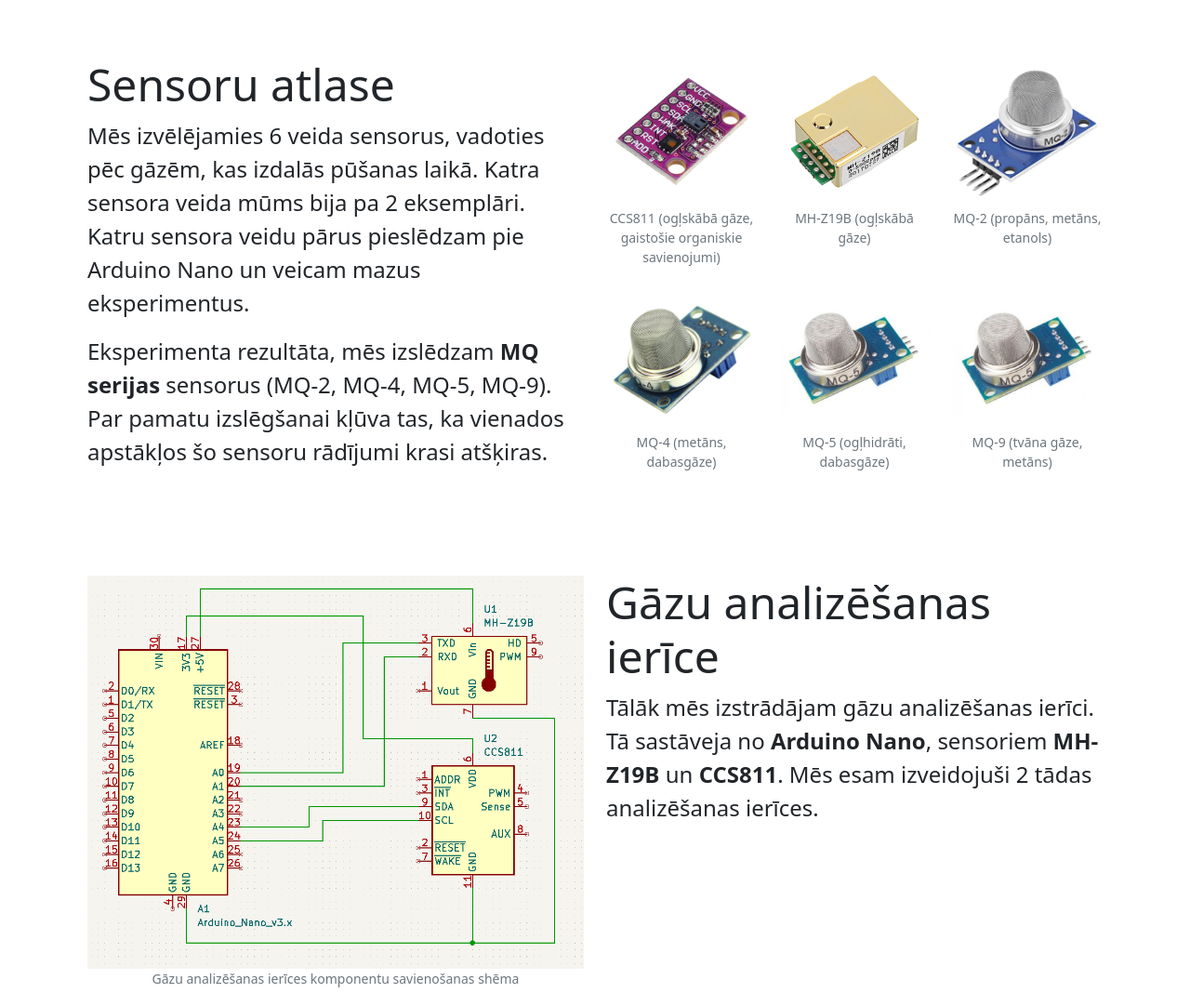
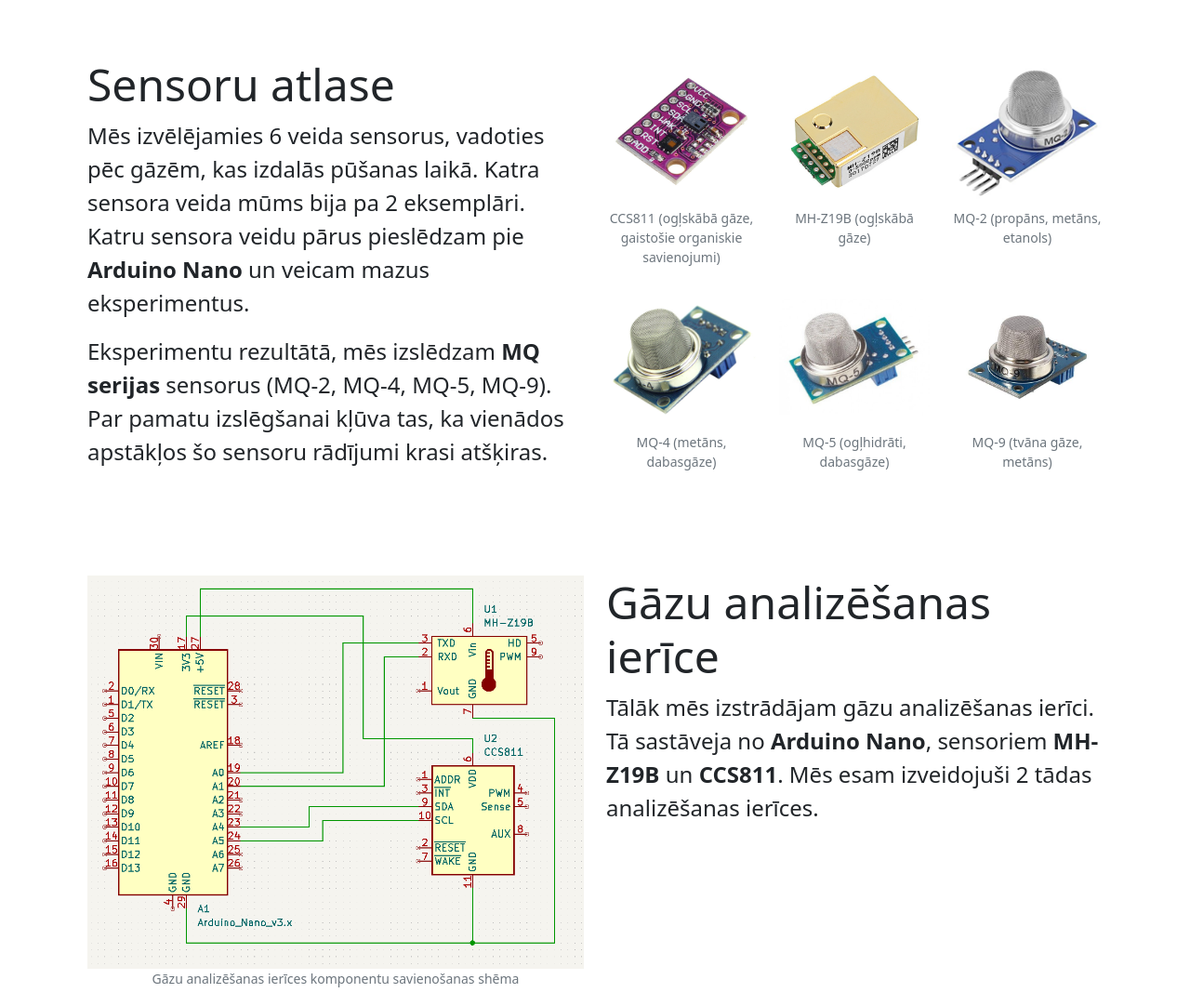
Before and after one commit to akorny/akorny.github.io, a plain HTML site: page index.html in a window 1280 px wide. Shown: the part 2080-3162 px from the top of the page at 93% size. Drawn offline with nearby package versions, Linux system fonts and the light colour scheme.

Commit message:
Fix index.html

```diff
--- a/index.html
+++ b/index.html
@@ -189,13 +189,13 @@
                                     pēc gāzēm, kas izdalās pūšanas laikā. Katra
                                     sensora veida mūms bija pa 2 eksemplāri.
                                     Katru sensora veidu pārus pieslēdzam pie
-                                    Arduino Nano un veicam mazus eksperimentus.
+                                    <b>Arduino Nano</b> un veicam mazus eksperimentus.
                                 </p>
                                 <p class="custom-text">
-                                    Eksperimenta rezultāta, mēs izslēdzam
+                                    Eksperimentu rezultātā, mēs izslēdzam
                                     <b>MQ serijas</b> sensorus (MQ-2, MQ-4,
                                     MQ-5, MQ-9). Par pamatu izslēgšanai kļūva
-                                    tas, ka vienados apstākļos šo sensoru
+                                    tas, ka vienādos apstākļos šo sensoru
                                     rādījumi krasi atšķiras.
                                 </p>
                             </div>
@@ -275,9 +275,9 @@
                                     <div class="col-lg-4 col-md-6">
                                         <figure>
                                             <img
-                                                src="img/mq5.jpg"
+                                                src="img/mq9.jpg"
                                                 class="img-fluid"
-                                                alt="MQ-5"
+                                                alt="MQ-9"
                                             />
                                             <figcaption
                                                 class="figure-caption text-center"
@@ -577,7 +577,7 @@
                         <div class="row">
                             <div class="col-md-6">
                                 <p class="custom-text">
-                                    Mēs var secināt, ka mums izdevās noteikt un
+                                    Mēs varam secināt, ka mums izdevās noteikt un
                                     izveidot gāzu analizatoru no viegli
                                     pieejamiem komponentiem un izstrādāt
                                     nepieciešamo programmatūru un reģistrēšanas
```
